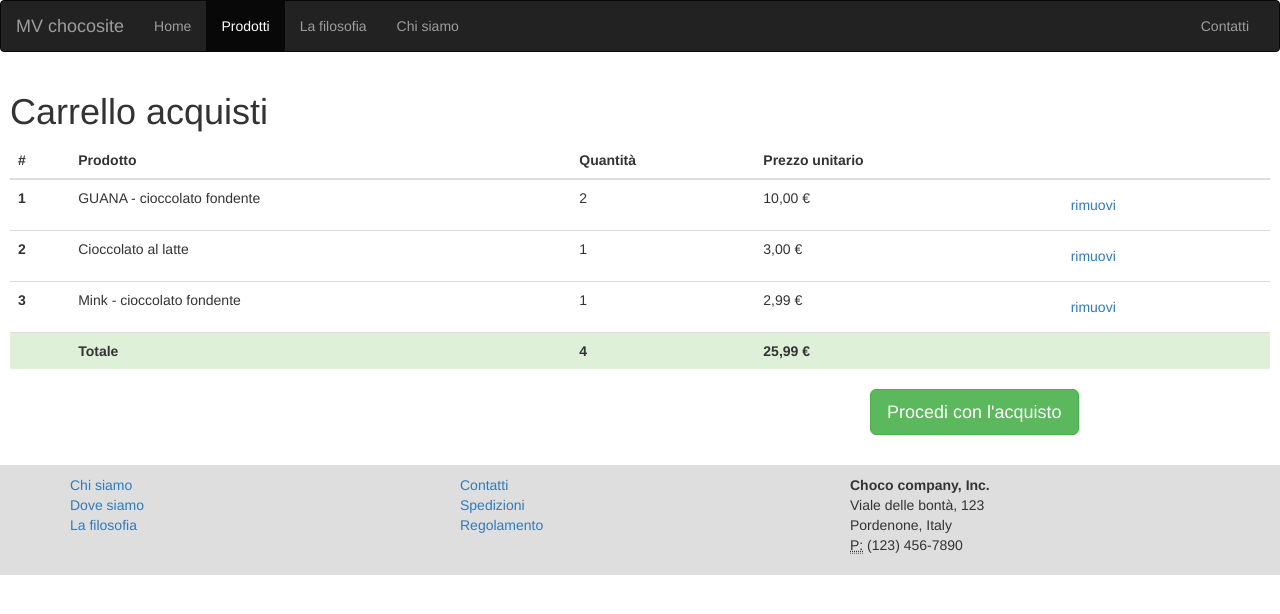
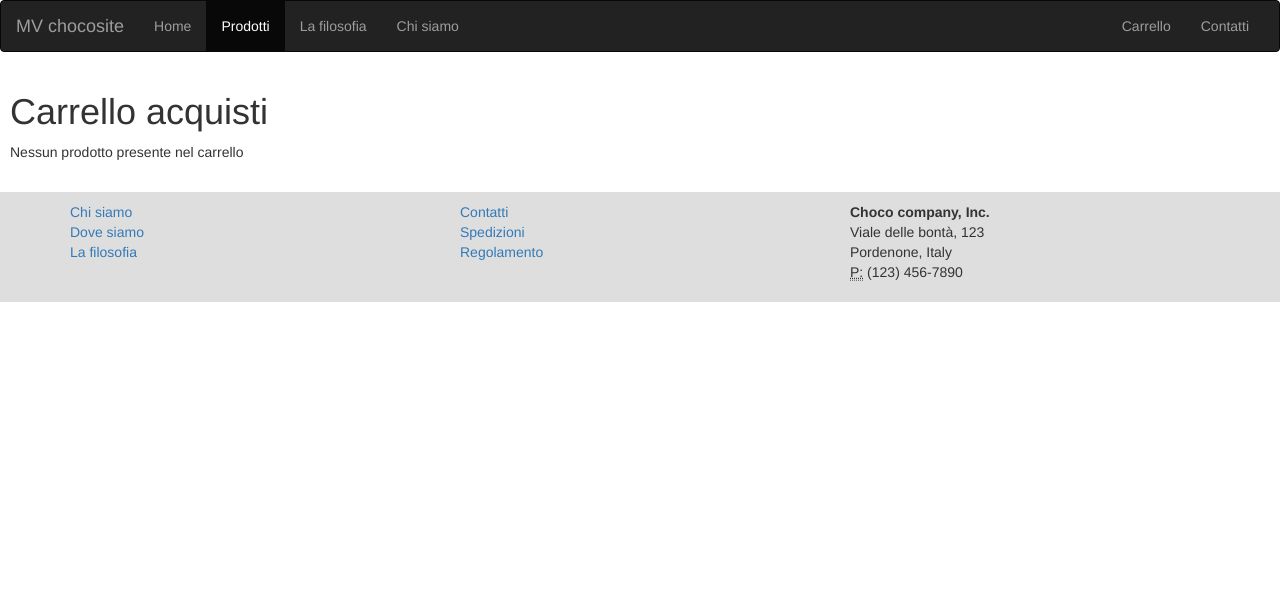
Before and after one commit to zakdey/php-chocolates, a PHP site: page /carrello.php in a window 1280 px wide. Shown: the top 614 px of the page. Run offline with PHP 8.4, Linux system fonts and the light colour scheme; some libraries are stand-ins or nearby versions.

Commit message:
Shopping cart

```diff
--- a/carrello.php
+++ b/carrello.php
@@ -1,5 +1,9 @@
 <?php
+// inizializziamo le sessioni
+session_start();
+
 include 'libs/libreria.php';
+include 'libs/carrello.php';
 ?>
 <!DOCTYPE html>
 <html>
@@ -22,6 +26,9 @@ include 'libs/libreria.php';
       </div>
       <div class="row">
         <div class="col-md-12">
+          <?php
+          $prodottiCarrello = getProdottiCarrello();
+          if (count($prodottiCarrello) > 0) { ?>
           <table class="table table-hover">
             <thead>
               <tr>
@@ -33,38 +40,34 @@ include 'libs/libreria.php';
               </tr>
             </thead>
             <tbody>
+              <?php
+              foreach($prodottiCarrello as $rigaCarrello) {
+              ?>
               <tr>
                 <th scope="row">1</th>
-                <td>GUANA - cioccolato fondente</td>
-                <td>2</td>
-                <td>10,00 €</td>
+                <td><?=$rigaCarrello['prodotto']['nome']?></td>
+                <td><?=$rigaCarrello['quantita']?></td>
+                <td><?=$rigaCarrello['prodotto']['prezzo']?> &euro;</td>
                 <td><a href="" class="btn btn-link">rimuovi</a></td>
               </tr>
-              <tr>
-                <th scope="row">2</th>
-                <td>Cioccolato al latte</td>
-                <td>1</td>
-                <td>3,00 €</td>
-                <td><a href="" class="btn btn-link">rimuovi</a></td>
-              </tr>
-              <tr>
-                <th scope="row">3</th>
-                <td>Mink - cioccolato fondente</td>
-                <td>1</td>
-                <td>2,99 €</td>
-                <td><a href="" class="btn btn-link">rimuovi</a></td>
-              </tr>
+              <?php }
+              $totaliCarrello = getTotaliCarrello();
+              ?>
               <tr class="success" style="font-weight: bold">
                 <th scope="row"></th>
                 <td>Totale</td>
-                <td>4</td>
-                <td>25,99 €</td>
+                <td><?=$totaliCarrello['pezzi']?></td>
+                <td><?=$totaliCarrello['totale']?> &euro;</td>
                 <td></td>
               </tr>
             </tbody>
           </table>
+          <?php } else { ?>
+            Nessun prodotto presente nel carrello
+          <?php } ?>
         </div>
       </div>
+      <?php if (count($prodottiCarrello) > 0) { ?>
       <div class="row">
         <div class="col-md-8">
         </div>
@@ -72,6 +75,7 @@ include 'libs/libreria.php';
           <a href="" class="btn btn-success btn-lg">Procedi con l'acquisto</a>
         </div>
       </div>
+      <?php } ?>
     </main>
     <?php include 'include/footer.php'; ?>
   </body>
--- a/data/prodotti.json
+++ b/data/prodotti.json
@@ -6,7 +6,7 @@
 "scadenza": "14 mesi",
 "dimensioni": "9 x 15,5 x 1,2 cm",
 "peso_netto": "50",
-"prezzo": "5,00",
+"prezzo": "5.00",
 "url_immagine": "https://c1.staticflickr.com/3/2369/2458986998_c81485c2db_z.jpg?zz=1"},
 {"codice": "MINK1",
 "nome": "MINK",
@@ -16,5 +16,5 @@
 "scadenza": "8 mesi",
 "dimensioni": "9 x 15,5 x 1 cm",
 "peso_netto": "75",
-"prezzo": "2,99",
+"prezzo": "2.99",
 "url_immagine": "https://c1.staticflickr.com/5/4027/4429686185_0e5ac89112_z.jpg?zz=1"}]
--- a/include/header.php
+++ b/include/header.php
@@ -20,6 +20,7 @@
         <li><a href="/chi-siamo.html">Chi siamo</a></li>
       </ul>
       <ul class="nav navbar-nav navbar-right">
+        <li><a href="/carrello.php">Carrello</a></li>
         <li><a href="/contatti.html">Contatti</a></li>
       </ul>
     </div>
--- /dev/null
+++ b/libs/carrello.php
@@ -0,0 +1,53 @@
+<?php
+
+function aggiungiProdottoCarrello($prodotto, $quantita) {
+  // costruzione array che rappresenta riga carrello
+  $rigaCarrello = [
+    'prodotto' => $prodotto,
+    'quantita' => $quantita
+  ];
+
+  // inizializzazione carrello
+  if (isset($_SESSION['carrello'])) {
+    $carrello = $_SESSION['carrello'];
+
+    // carrello già inizializzato?
+    // verifica che lo stesso prodotto non sia già presente nel carrello
+    // in caso affermativo, aggiornarne la quantità
+
+  } else {
+    $carrello = [];
+  }
+
+  // aggiunta riga a carrello
+  $carrello[] = $rigaCarrello;
+
+  // aggiornamento sessione
+  $_SESSION['carrello'] = $carrello;
+}
+
+function getProdottiCarrello() {
+  if (isset($_SESSION['carrello'])) {
+    return $_SESSION['carrello'];
+  } else {
+    return [];
+  }
+}
+
+function getTotaliCarrello() {
+  $prodottiCarrello = getProdottiCarrello();
+
+  $totale = 0;
+  $quantita = 0;
+
+  foreach($prodottiCarrello as $rigaCarrello) {
+    $totale += $rigaCarrello['prodotto']['prezzo'];
+    $quantita += $rigaCarrello['quantita'];
+  }
+
+  return [
+    'totale' => $totale,
+    'pezzi' => $quantita
+  ];
+
+}
--- a/libs/libreria.php
+++ b/libs/libreria.php
@@ -7,3 +7,15 @@ function inizializzaListaProdotti() {
   // conversione in array
   return json_decode($listaProdotti, true);
 }
+
+function estraiProdottoDaLista(array $listaProdotti, $codice) {
+
+  foreach($listaProdotti as $prodotto) {
+    if ($prodotto['codice'] == $codice) {
+      return $prodotto;
+    }
+  }
+
+  return null;
+
+}
```
Also changed, not shown: aggiungi_prodotto_carrello.php (added, +19 -0 lines), prodotto.php (+2 -7 lines).
